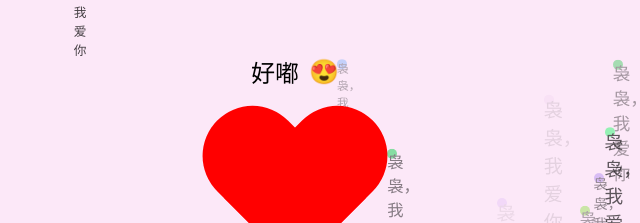
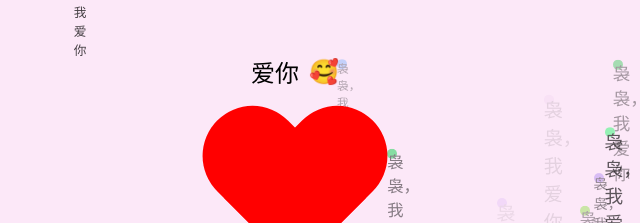
Before and after one commit to littlecake77/wocuole, a plain HTML site: page index.html in a window 1280 px wide. Shown: the part 191-414 px from the top of the page, 345-985 px from the left. Drawn offline with Linux system fonts and the light colour scheme.

Commit message:
更新为 爱你

```diff
--- a/index.html
+++ b/index.html
@@ -132,7 +132,7 @@
 </head>
 <body>
     <div id="snow-container"></div>
-    <div id="message">好嘟<span>😍</span></div>
+    <div id="message">爱你<span>🥰</span></div>
     <div class="heart"></div>
     <div id="timeElapsed"></div>
 
```
